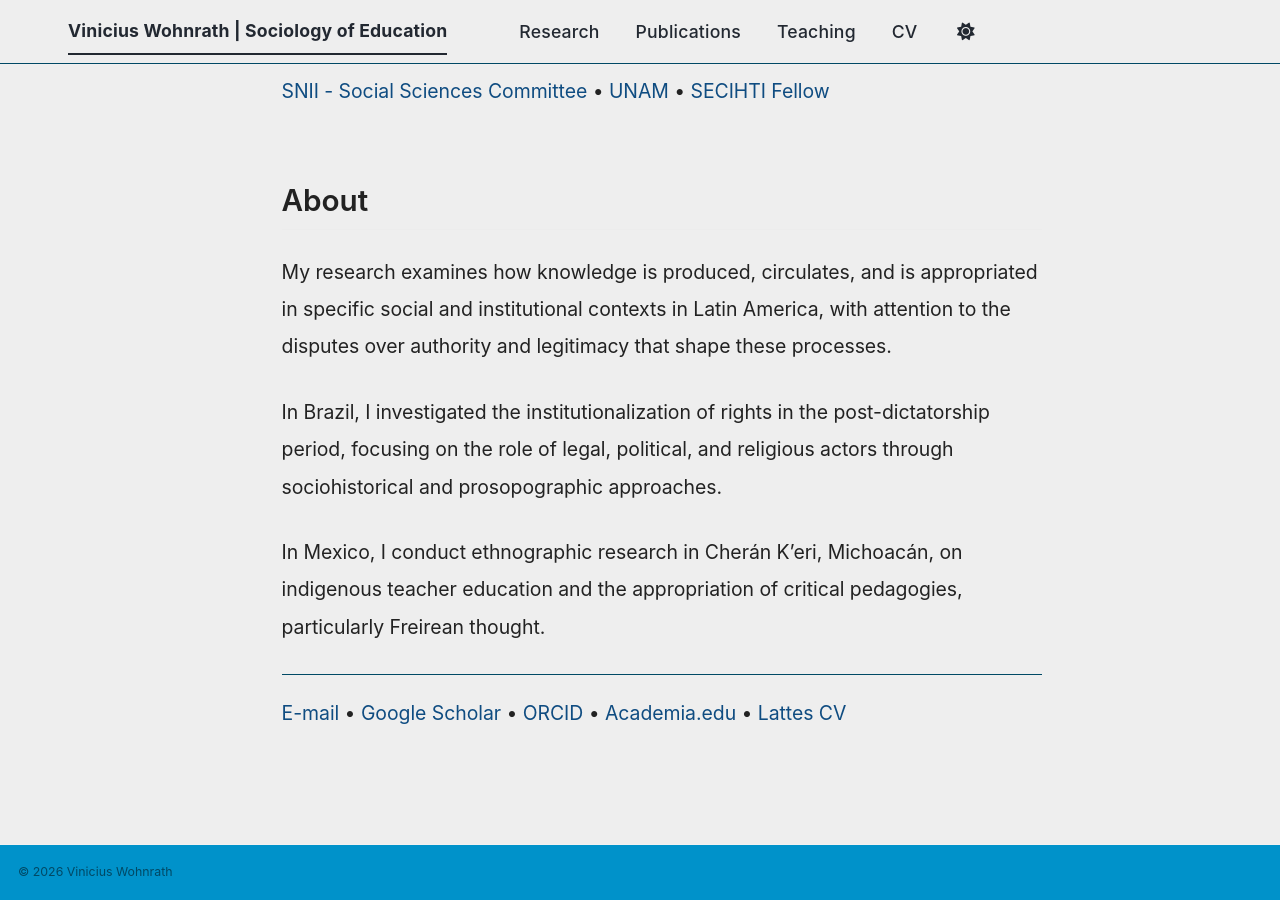
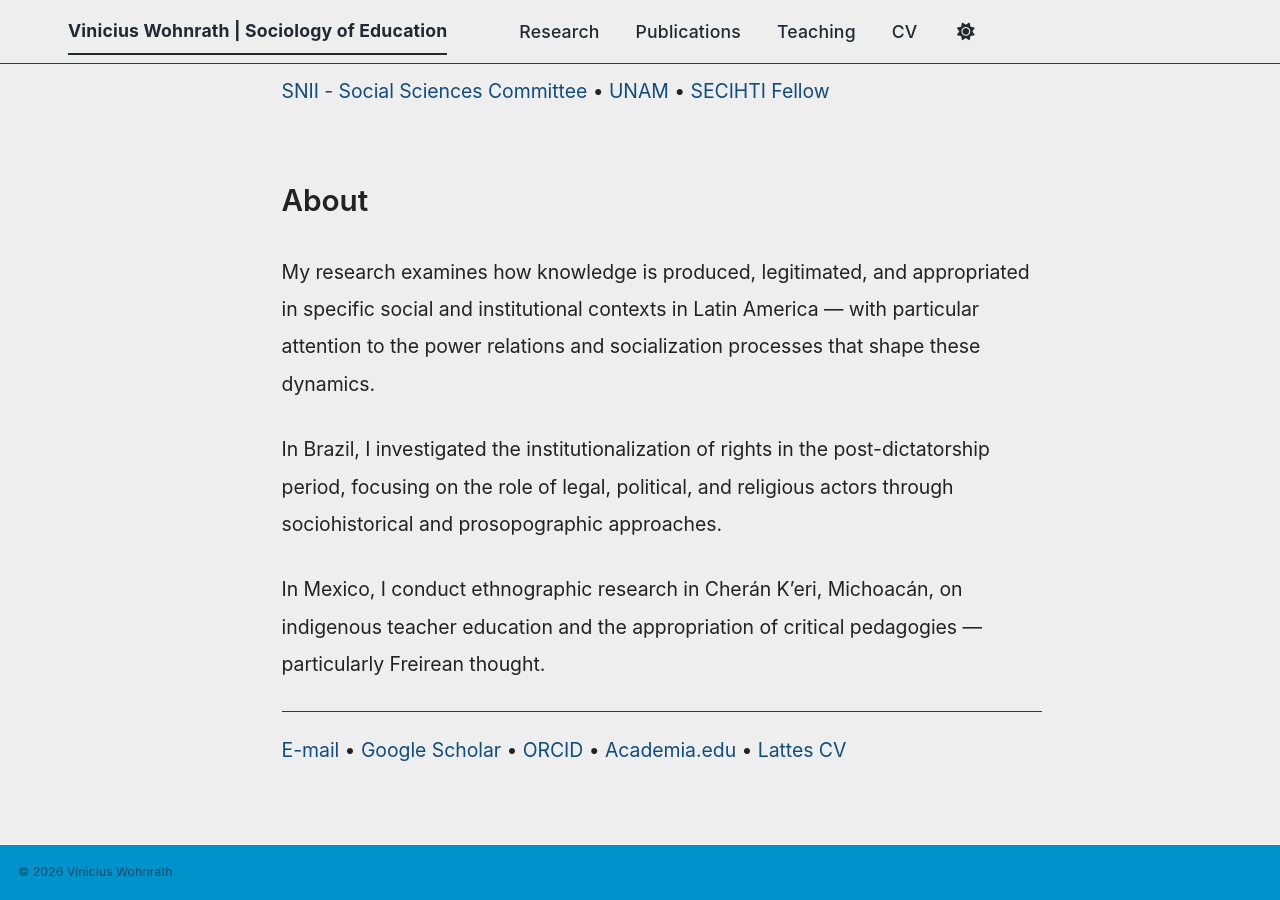
Before and after one commit to viniciuswohnrath/viniciuswohnrath.github.io, a Jekyll site: the page built from _pages/about.md, in a window 1280 px wide and 900 px high, scrolled down 487 px. Built offline with Jekyll 4.4.1, drawn with Linux system fonts in a browser that asks for light colours; a script bundle is joined from its source files by our own code; library files that are not in the unit come from our copies.

Commit message:
Update about.md

```diff
--- a/_pages/about.md
+++ b/_pages/about.md
@@ -16,11 +16,11 @@ classes: wide
 
 ## About
 
-My research examines how knowledge is produced, circulates, and is appropriated in specific social and institutional contexts in Latin America, with attention to the disputes over authority and legitimacy that shape these processes.
+My research examines how knowledge is produced, legitimated, and appropriated in specific social and institutional contexts in Latin America — with particular attention to the power relations and socialization processes that shape these dynamics.
 
 In Brazil, I investigated the institutionalization of rights in the post-dictatorship period, focusing on the role of legal, political, and religious actors through sociohistorical and prosopographic approaches.
 
-In Mexico, I conduct ethnographic research in Cherán K'eri, Michoacán, on indigenous teacher education and the appropriation of critical pedagogies, particularly Freirean thought.
+In Mexico, I conduct ethnographic research in Cherán K'eri, Michoacán, on indigenous teacher education and the appropriation of critical pedagogies — particularly Freirean thought.
 
 ---
 
```
